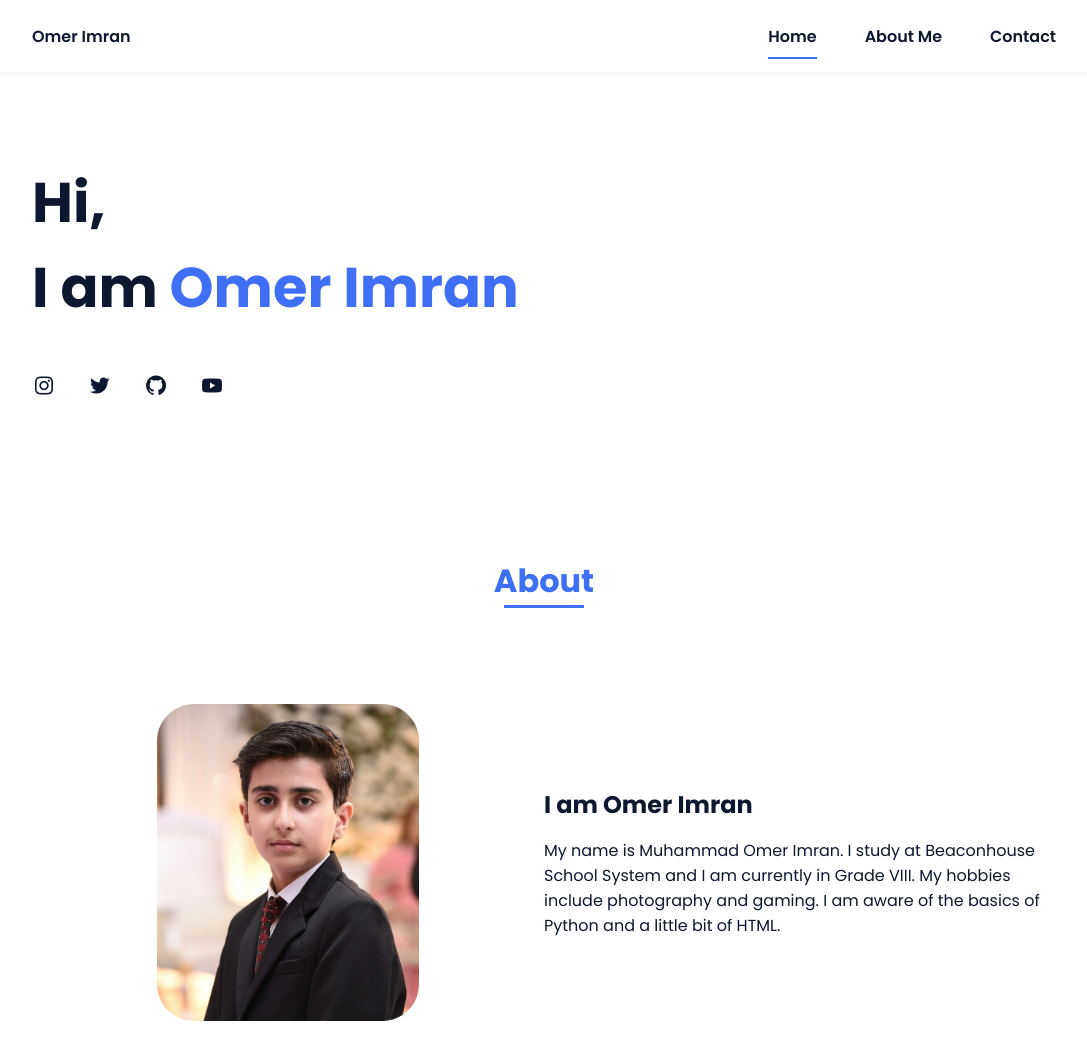
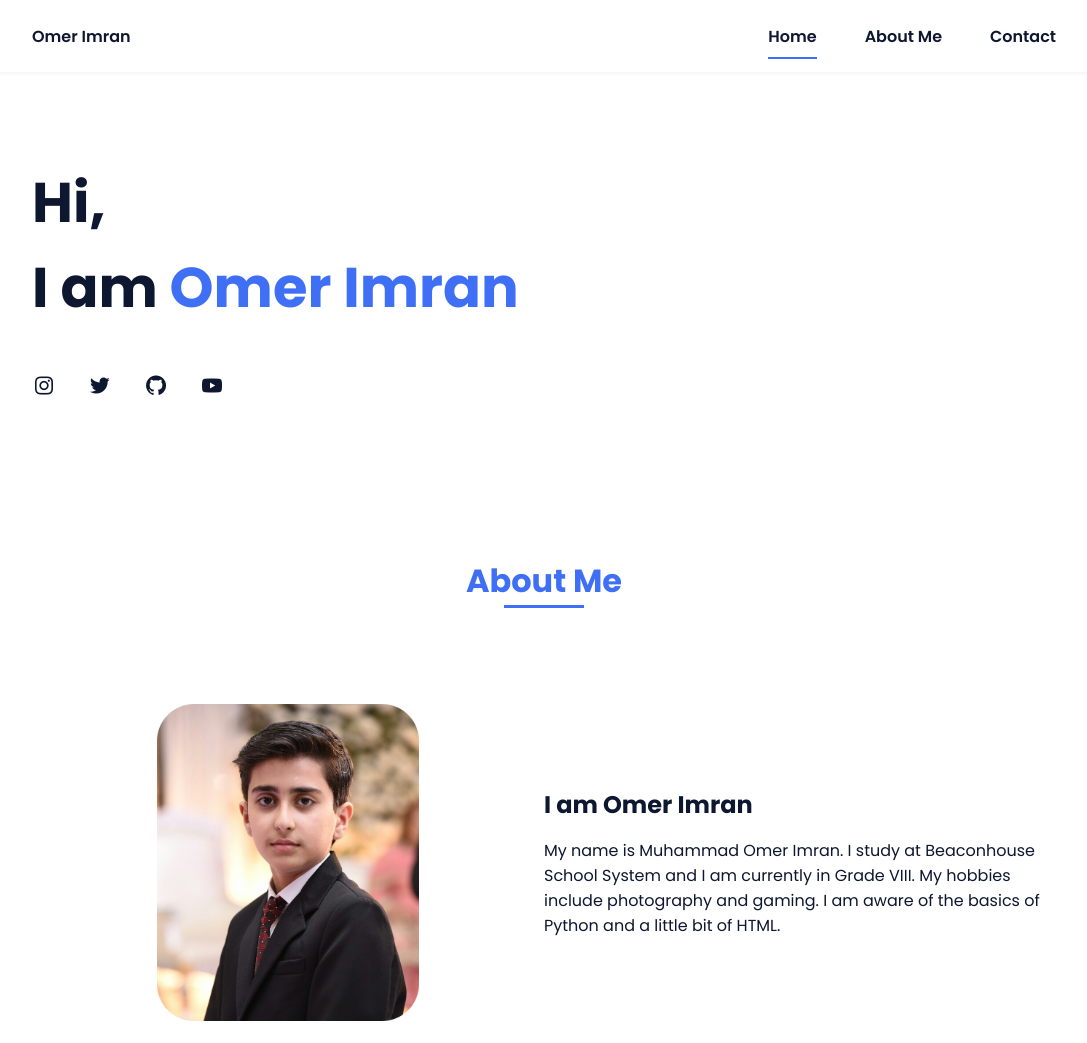
Before and after one commit to Microngamer/Personal-Website, a plain HTML site: page index.html in a window 1280 px wide. Shown: the top 1043 px of the page, without its empty margins (96-1183 px from the left). Drawn offline with nearby package versions, Linux system fonts and the light colour scheme.

Commit message:
Update index.html

```diff
--- a/index.html
+++ b/index.html
@@ -60,7 +60,7 @@
 
             <!--===== ABOUT =====-->
             <section class="about section " id="about">
-                <h2 class="section-title">About</h2>
+                <h2 class="section-title">About Me</h2>
 
                 <div class="about__container bd-grid">
                     <div class="about__img">
```
